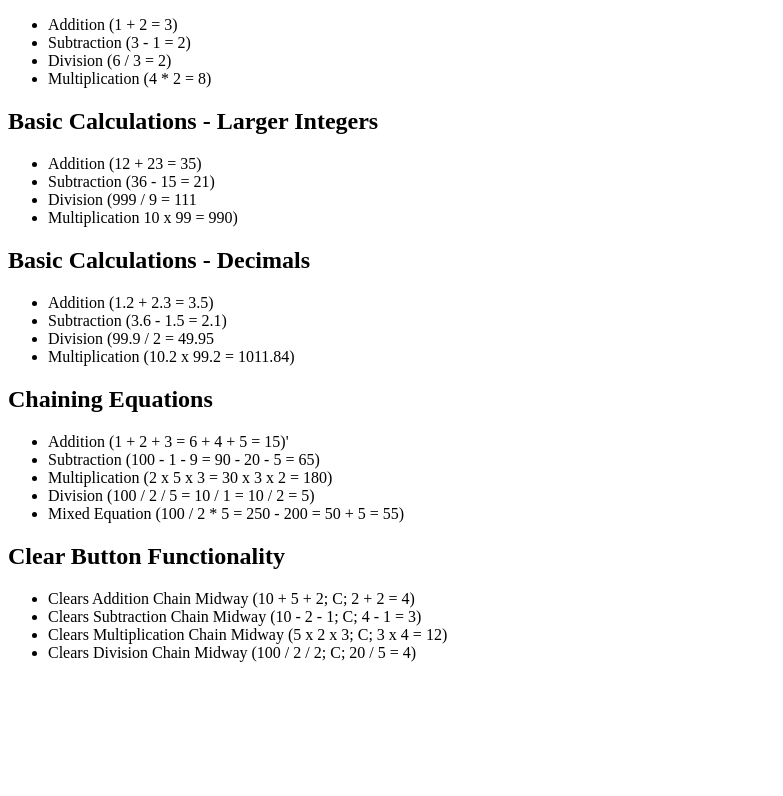
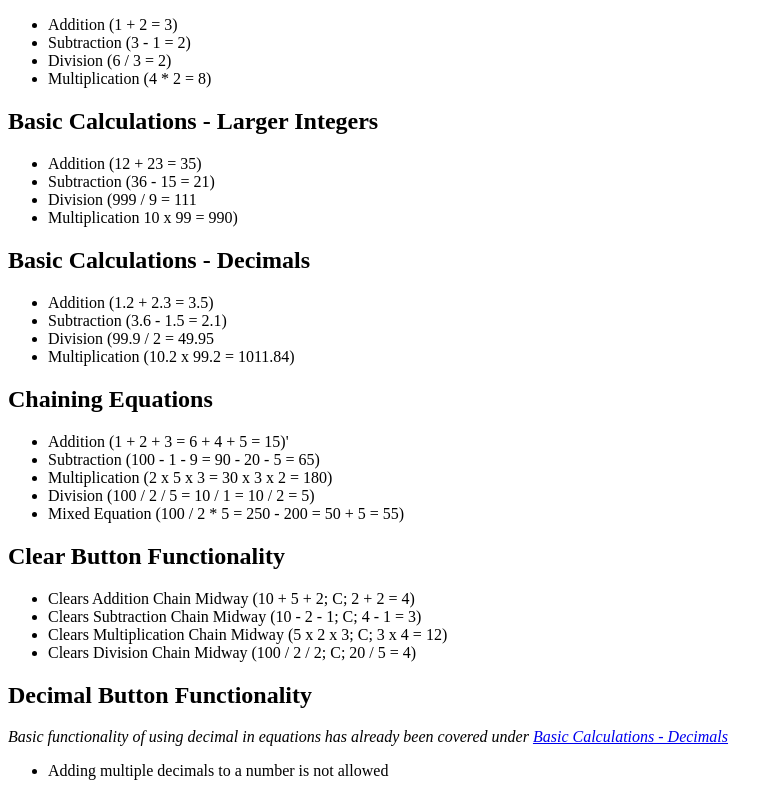
Before and after one commit to Byronwww/odin-project-calculator, a website: page teststrategy.html in a window 1280 px wide. Shown: the part 316-1112 px from the top of the page, without its empty margins (0-783 px from the left). Before the commit the page ends 994 px from the top, so only its background shows below. Drawn offline with Linux system fonts and the light colour scheme.

Commit message:
Add tests for decimal button functionality

```diff
--- a/teststrategy.html
+++ b/teststrategy.html
@@ -33,7 +33,7 @@
     <li>Multiplication 10 x 99 = 990)</li>
 </ul>
 
-<h2>Basic Calculations - Decimals</h2>
+<h2 id="basic-calculations-decimals">Basic Calculations - Decimals</h2>
 <ul>
     <li>Addition (1.2 + 2.3 = 3.5)</li>
     <li>Subtraction (3.6 - 1.5 = 2.1)</li>
@@ -58,7 +58,11 @@
     <li>Clears Multiplication Chain Midway (5 x 2 x 3; C; 3 x 4 = 12)</li>
     <li>Clears Division Chain Midway (100 / 2 / 2; C; 20 / 5 = 4)</li>
 </ul>
-<body>
 
+<h2>Decimal Button Functionality</h2>
+<i>Basic functionality of using decimal in equations has already been covered under <a href = '#basicCalculationsDecimals'>Basic Calculations - Decimals</a></i>
+	 <ul>
+        <li>Adding multiple decimals to a number is not allowed</li>
+     </ul>
 </body>
 </html>
```
Also changed, not shown: cypress/e2e/calculator-tests/calculator-tests.cy.js (+9 -0 lines).
